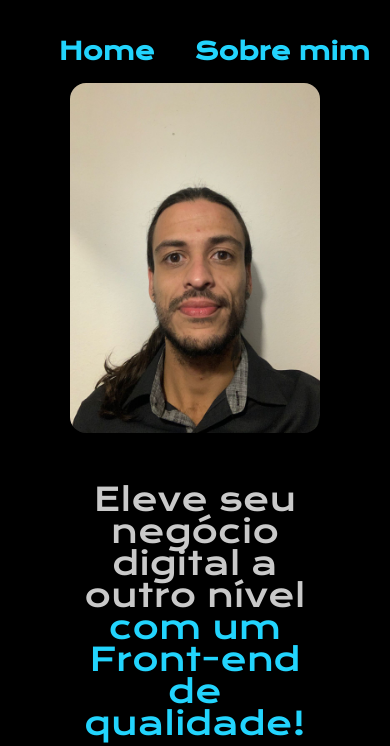
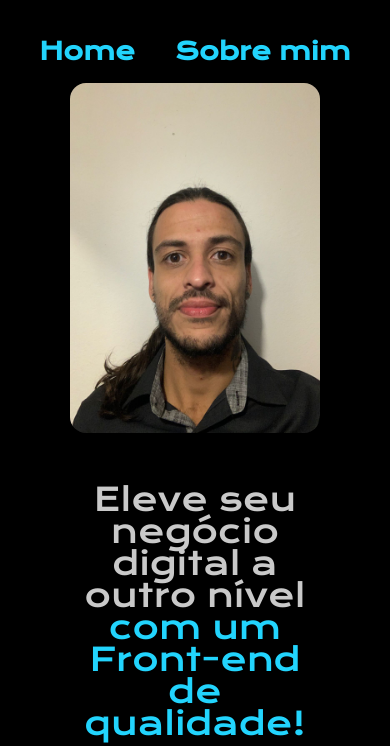
Before and after one commit to krlosa/apresenta-o, a plain HTML site: page index.html in a window 390 px wide. Shown: the top 746 px of the page. Drawn offline with nearby package versions, Linux system fonts and the light colour scheme.

Commit message:
retirada do valor esquerdo do padding no #cabecalho.

```diff
--- a/assets/estilo.css
+++ b/assets/estilo.css
@@ -112,7 +112,7 @@ body{
    #cabecalho{
     display: flex;
     justify-content: center;
-    padding: 10% 0 0 10%;
+    padding: 10% 0 0 0;
    }
 
    #itens-cabecalho{
```
